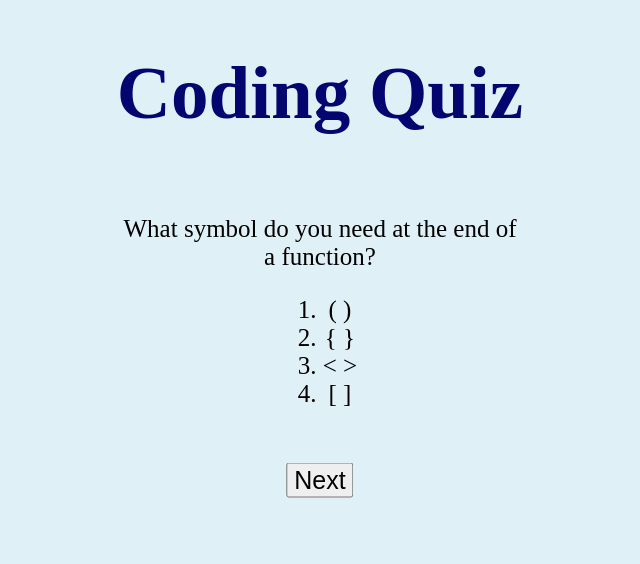
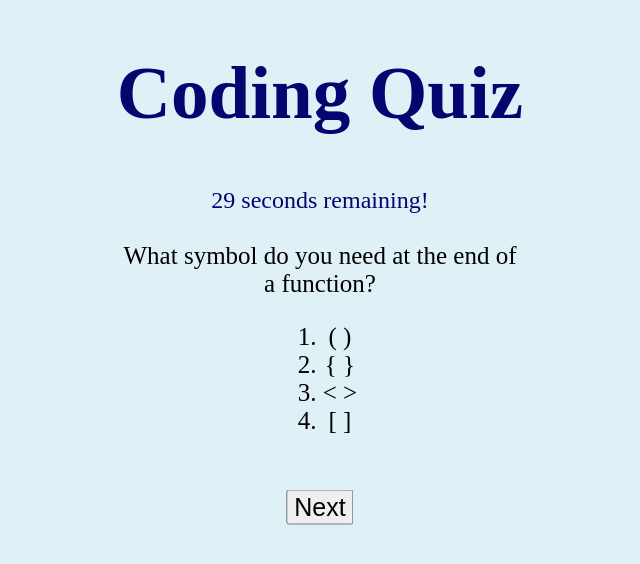
Before and after one commit to wedniatnuom/Coding_Quiz, a plain HTML site: page index.html in a window 1280 px wide. Both pictures are taken after a click on the button "Start Quiz". Shown: the whole page, without its empty margins (320-960 px from the left). Drawn offline with Linux system fonts and the light colour scheme.

Commit message:
built and stylized the timer

```diff
--- a/assets/css/style.css
+++ b/assets/css/style.css
@@ -3,6 +3,7 @@ body {
 }
 
 h1 {
+    display: flex;
     justify-content: center;
     align-items: center;
     flex-direction: column;
@@ -10,6 +11,16 @@ h1 {
     color: rgb(5, 5, 112);
     text-align: center;
 
+}
+
+body header div {
+    display: flex;
+    justify-content: center;
+    align-items: center;
+    flex-direction: column;
+    font-size: 75px;
+    color: rgb(5, 5, 112);
+    text-align: center;
 }
 
 .instructions {
--- a/assets/js/script.js
+++ b/assets/js/script.js
@@ -14,7 +14,7 @@ var quizAnswers = [
     { qa: "Before </body>", qb: "Inside <head>", qc: "After </html>", qd: "Inside <header>", answer: "qa" },
     { qa: "flex: wrap", qb: "flex-wrap: wrap", qc: "flex-wrap: true", qd: "flexwrap: true", answer: "qb" }
 ]
-
+var timerEl = document.getElementById("timer")
 var mainEl = document.getElementById("mainText")
 var textEl = document.body.children[2].children[0].children[0];
 var textEl2 = document.body.children[2].children[0].children[1];
@@ -53,6 +53,7 @@ document.getElementById("startButton").addEventListener("click", function () {
     }
     nextEl.style.display = "block";
     genQuestions();
+    countdownTimer();
 })
 
 nextEl.addEventListener("click", function () {
@@ -72,6 +73,20 @@ nextEl.addEventListener("click", function () {
 })
 
 
+function countdownTimer() {
+    var timeClock = 30;
+    var countDown = setInterval(function () {
+        timerEl.style.color = "rgb(5, 5, 112)";
+        timerEl.style.fontSize = "x-large";
+        timerEl.style.alignItems = "center";
+        if (timeClock <= 0) {
+            clearInterval(countDown);
+        }
+        timerEl.textContent = timeClock + " seconds remaining!";
+        timeClock -= 1;
+
+    }, 1000);
+}
 
 
 
--- a/index.html
+++ b/index.html
@@ -11,6 +11,7 @@
 <body>
     <header>
         <h1>Coding Quiz</h1>
+        <div id="timer"></div>
     </header>
     <br>
 
```
